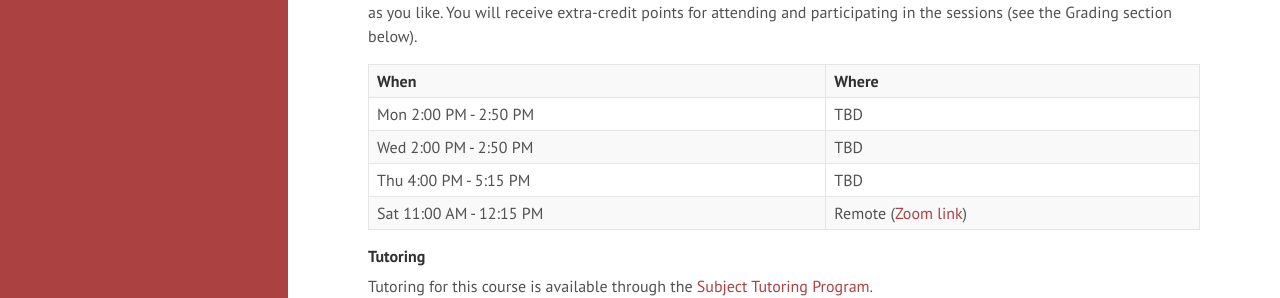
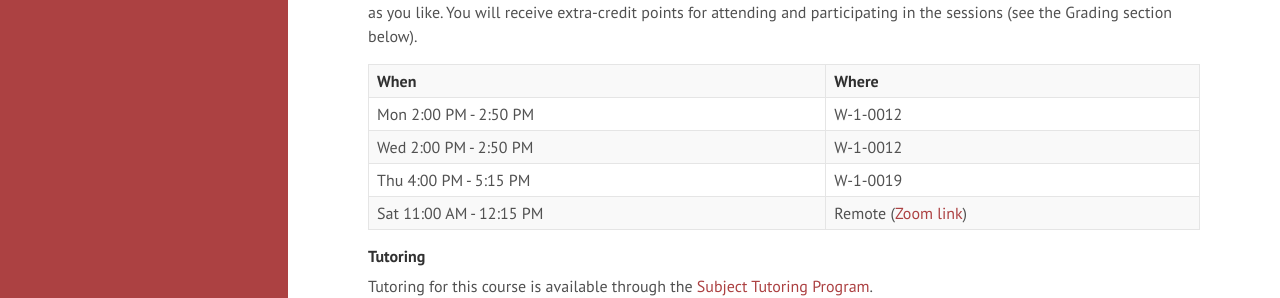
Before and after one commit to swamiiyer/swamiiyer.github.io, a Jekyll site: the page built from _pages/cs110/course_info.md, in a window 1280 px wide and 900 px high, scrolled down 1688 px. Shown: the part 156-454 px from the top of the window. Built offline with Jekyll 4.4.1, drawn with Linux system fonts in a browser that asks for light colours.

Commit message:
added SI room info

```diff
--- a/_pages/cs110/course_info.md
+++ b/_pages/cs110/course_info.md
@@ -51,9 +51,9 @@ Starting from the second week, there will be a discussion every week. The focus
 As part of the College of Science and Mathematics Freshman Success Program, supplemental instruction (SI) is available to all CS110 students free of charge. The SI sessions will also start from the second week. The focus of the sessions for a particular week will be the material covered in class during the previous week. The SI leader will walk you through the relevant lecture notes and solve problems. In addition, the SI leader will answer any specific questions you may have about the current project assignment, or the course material in general. The SI sessions are optional, but highly recommended, especially if you feel like you are falling behind in the course. You may attend as few or as many sessions as you like. You will receive extra-credit points for attending and participating in the sessions (see the Grading section below).
 
 | **When** | **Where** |
-| Mon 2:00 PM - 2:50 PM | TBD |
-| Wed 2:00 PM - 2:50 PM | TBD |
-| Thu 4:00 PM - 5:15 PM | TBD |
+| Mon 2:00 PM - 2:50 PM | W-1-0012 |
+| Wed 2:00 PM - 2:50 PM | W-1-0012 |
+| Thu 4:00 PM - 5:15 PM | W-1-0019 |
 | Sat 11:00 AM - 12:15 PM | Remote ([Zoom link](https://zoom.us/j/8494571575?pwd=SmpsUnZ6TFk1ZU45RS9RN0hxUm0vQT09)) |
 
 #### Tutoring
```
